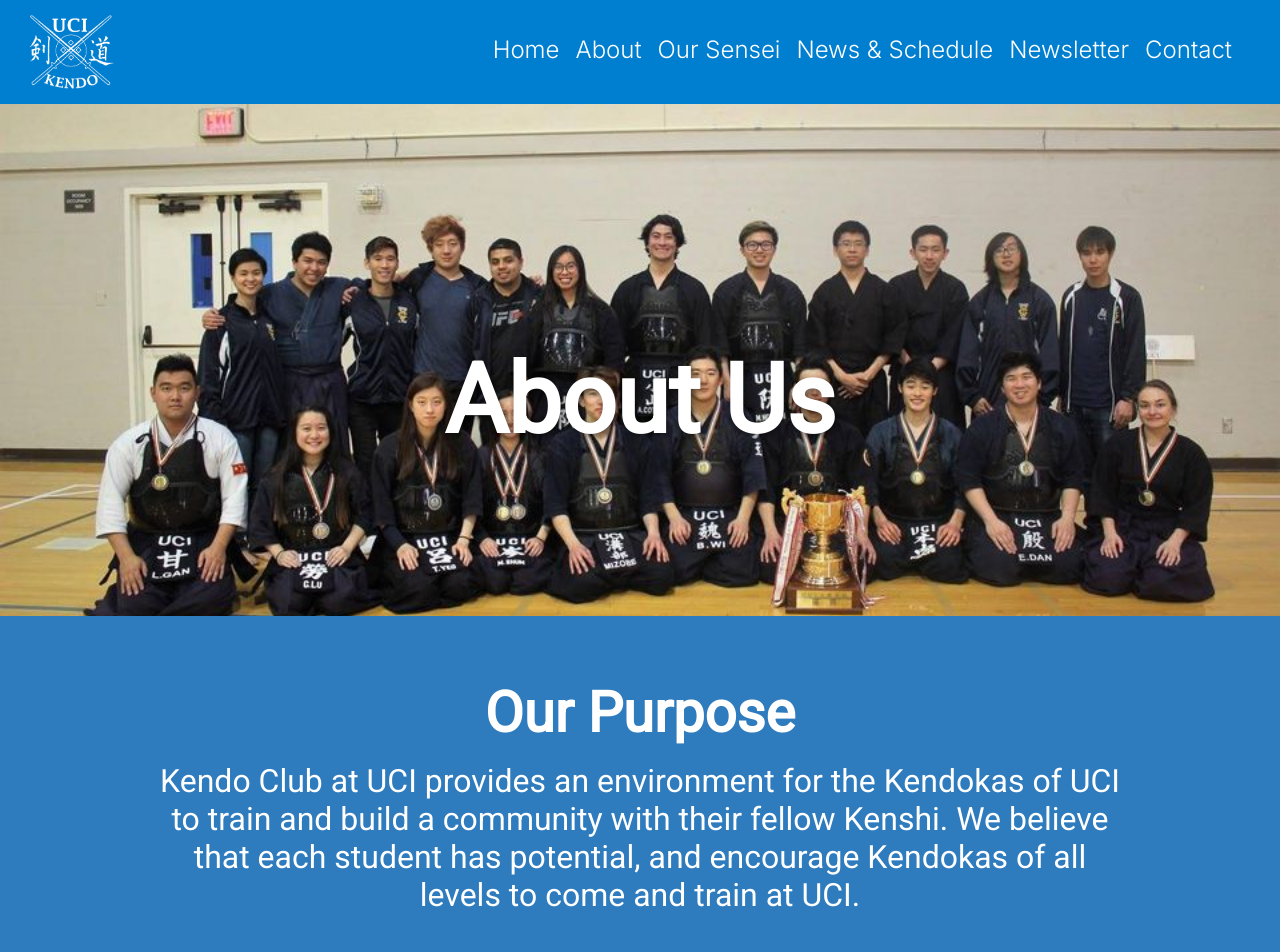
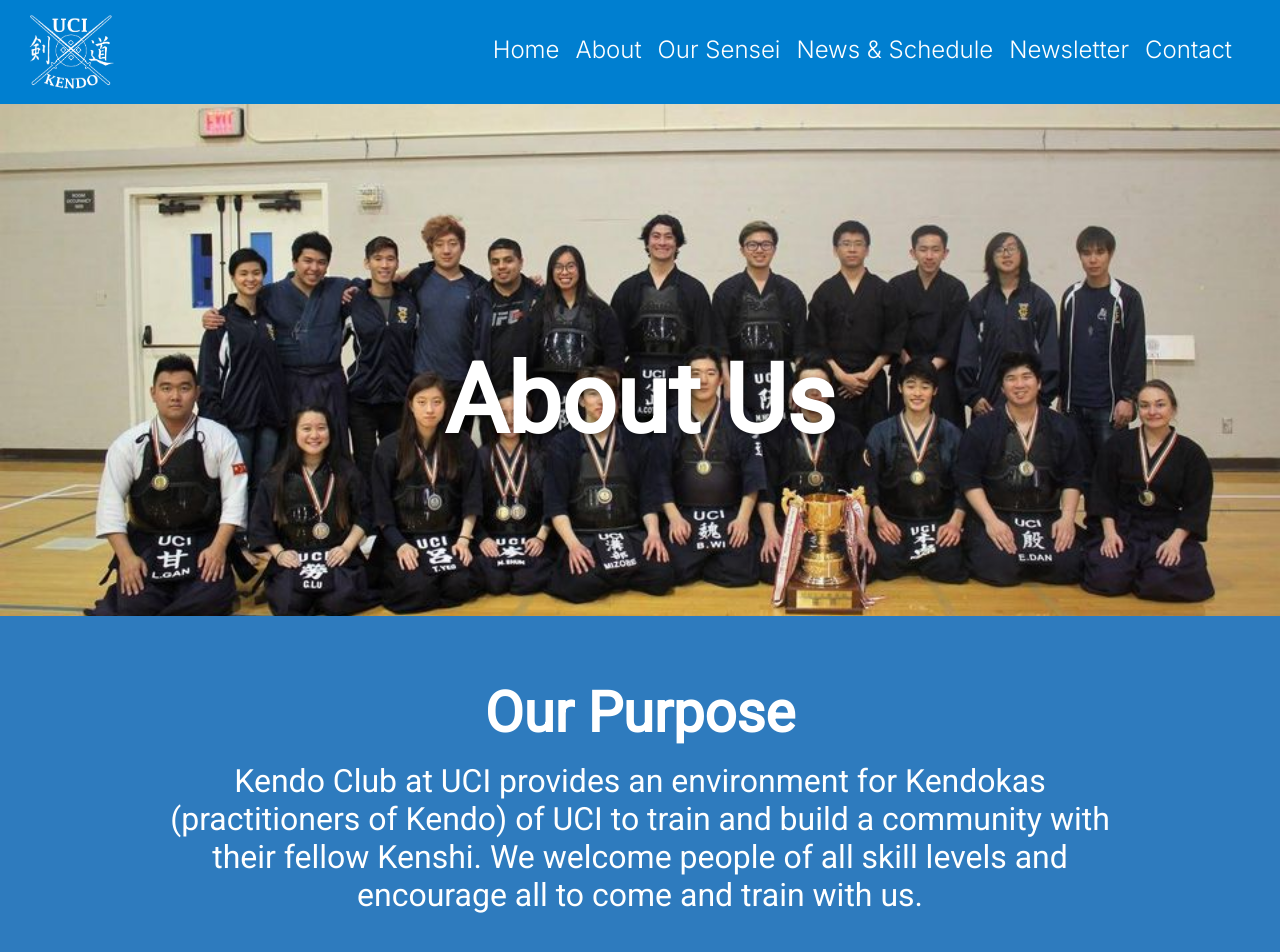
Before and after one commit to DeluxeRice/Kendo-Club-Website, a React (Create React App) app in the folder my-app/: page /about in a window 1280 px wide. Shown: the top 952 px of the page. Built offline with nearby package versions, Linux system fonts and the light colour scheme.

Commit message:
testing stuff
upload nathan image and changed wording of mission statement

```diff
--- a/my-app/src/components/about/About.jsx
+++ b/my-app/src/components/about/About.jsx
@@ -4,10 +4,11 @@ import nakayama from '../../assets/nakayama.jpg';
 import quach from '../../assets/quach.jpg';
 import bravo from '../../assets/bravo.jpg';
 import lam from '../../assets/lam.jpg';
-import lim from '../../assets/lim.jpg'
+import lim from '../../assets/lim.jpg';
 import bryce from '../../assets/bryce.jpg';
-import kiuchi from '../../assets/kiuchi.jpg'
-import fung from '../../assets/fung.jpg'
+import kiuchi from '../../assets/kiuchi.jpg';
+import fung from '../../assets/fung.jpg';
+import nathan from '../../assets/nathan.jpg'
 import './About.css'
 
 class AboutPage extends Component {
@@ -21,7 +22,7 @@ class AboutPage extends Component {
 
           <div className='mission-statement about-text'>
             <h3 className ='mission-statement-title'>Our Purpose</h3>
-            <p className = 'mission-statement-sub'>Kendo Club at UCI provides an environment for the Kendokas of UCI to train and build a community with their fellow Kenshi. We believe that each student has potential, and encourage Kendokas of all levels to come and train at UCI.</p>
+            <p className = 'mission-statement-sub'>Kendo Club at UCI provides an environment for Kendokas (practitioners of Kendo) of UCI to train and build a community with their fellow Kenshi. We welcome people of all skill levels and encourage all to come and train with us.</p>
           </div>
 
           <div className='officer-info about-text'>
```
Also changed, not shown: my-app/src/assets/bryce.jfif (deleted), my-app/src/assets/nathan.jpg (added).
